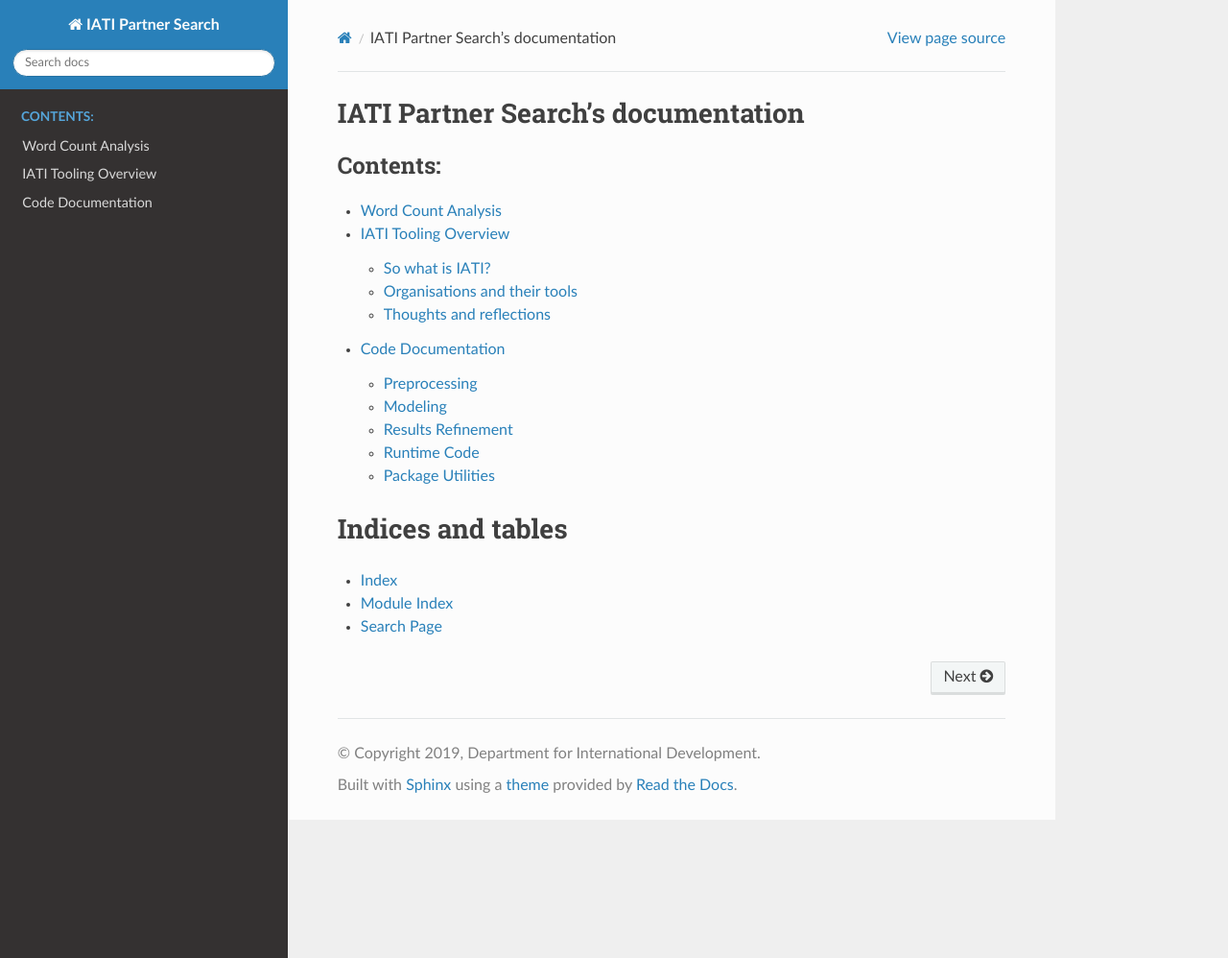
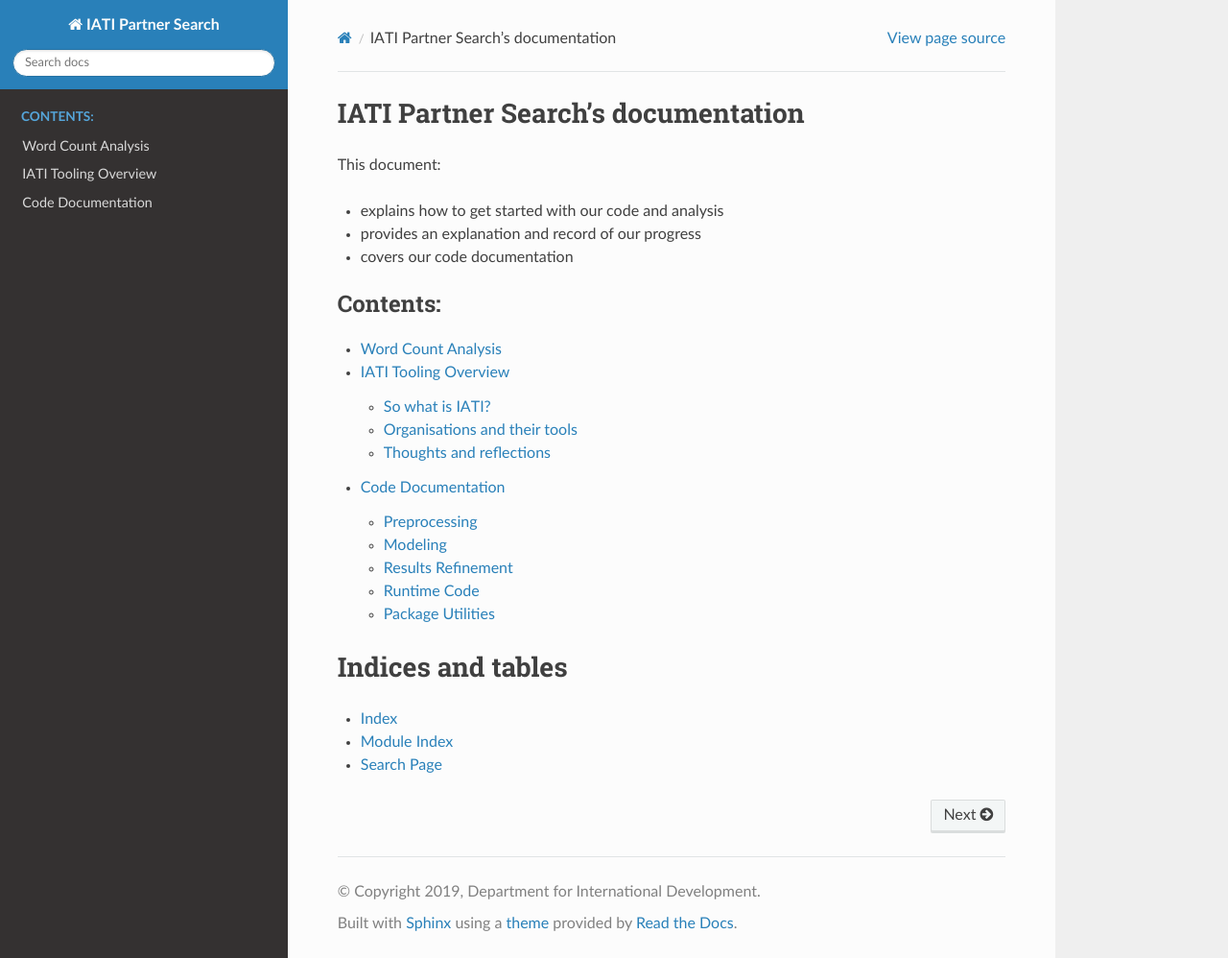
Before and after one commit to datasciencecampus/iati-partner-search, a Sphinx documentation site: the page built from docs/index.rst, in a window 1280 px wide and 998 px high. Shown: the whole window at 96% size. Built offline with Sphinx 7.4.7 and the Read the Docs theme 2.0.0, drawn with Linux system fonts in a browser that asks for light colours; pages that are not in the unit, such as notebooks, are missing from menus.

```diff
--- a/docs/index.rst
+++ b/docs/index.rst
@@ -5,6 +5,12 @@
 
 IATI Partner Search's documentation
 ===================================
+
+This document:
+
+- explains how to get started with our code and analysis
+- provides an explanation and record of our progress
+- covers our code documentation
 
 .. toctree::
    :maxdepth: 2
```
Also changed, not shown: 1 other file.
